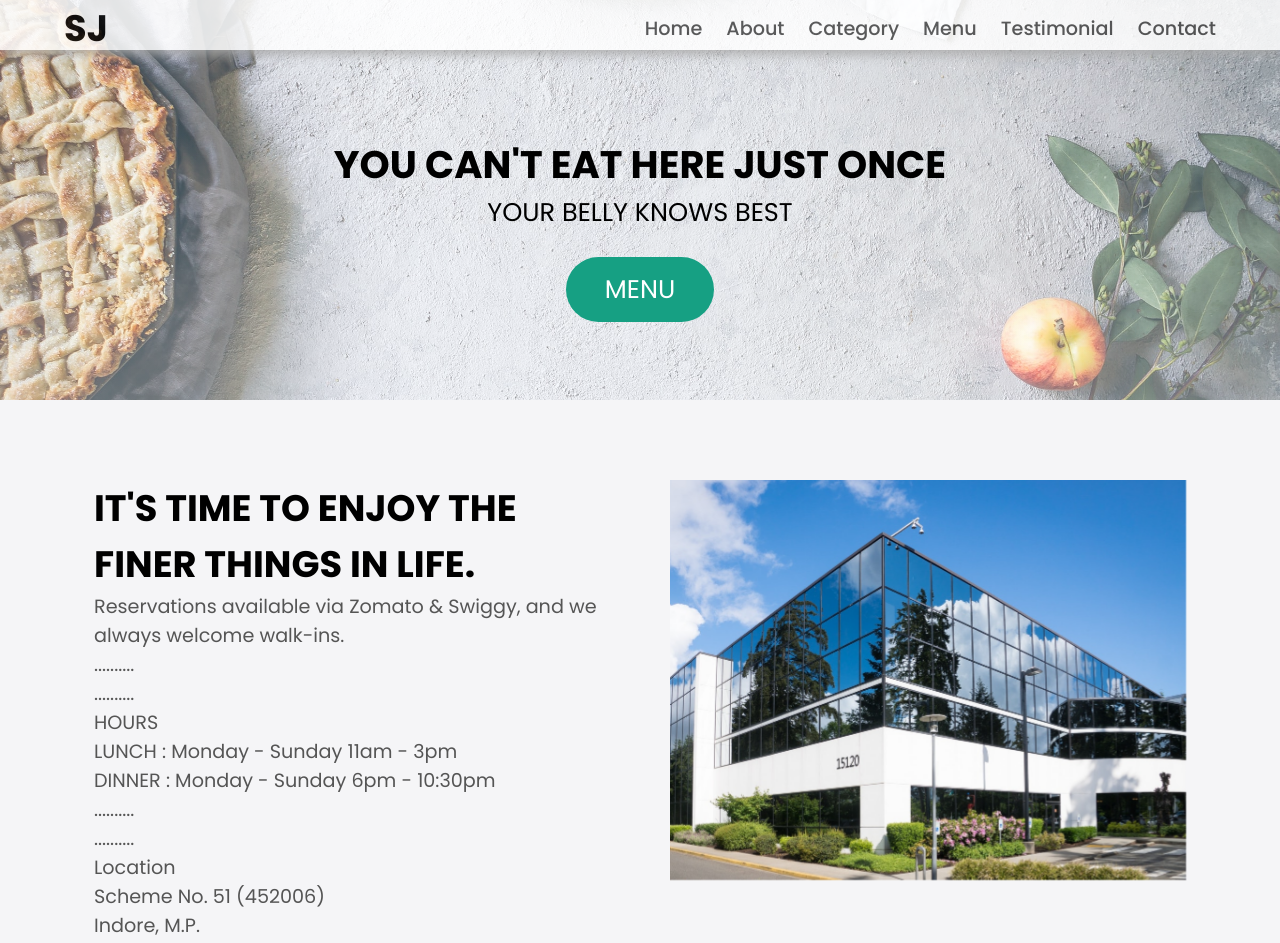
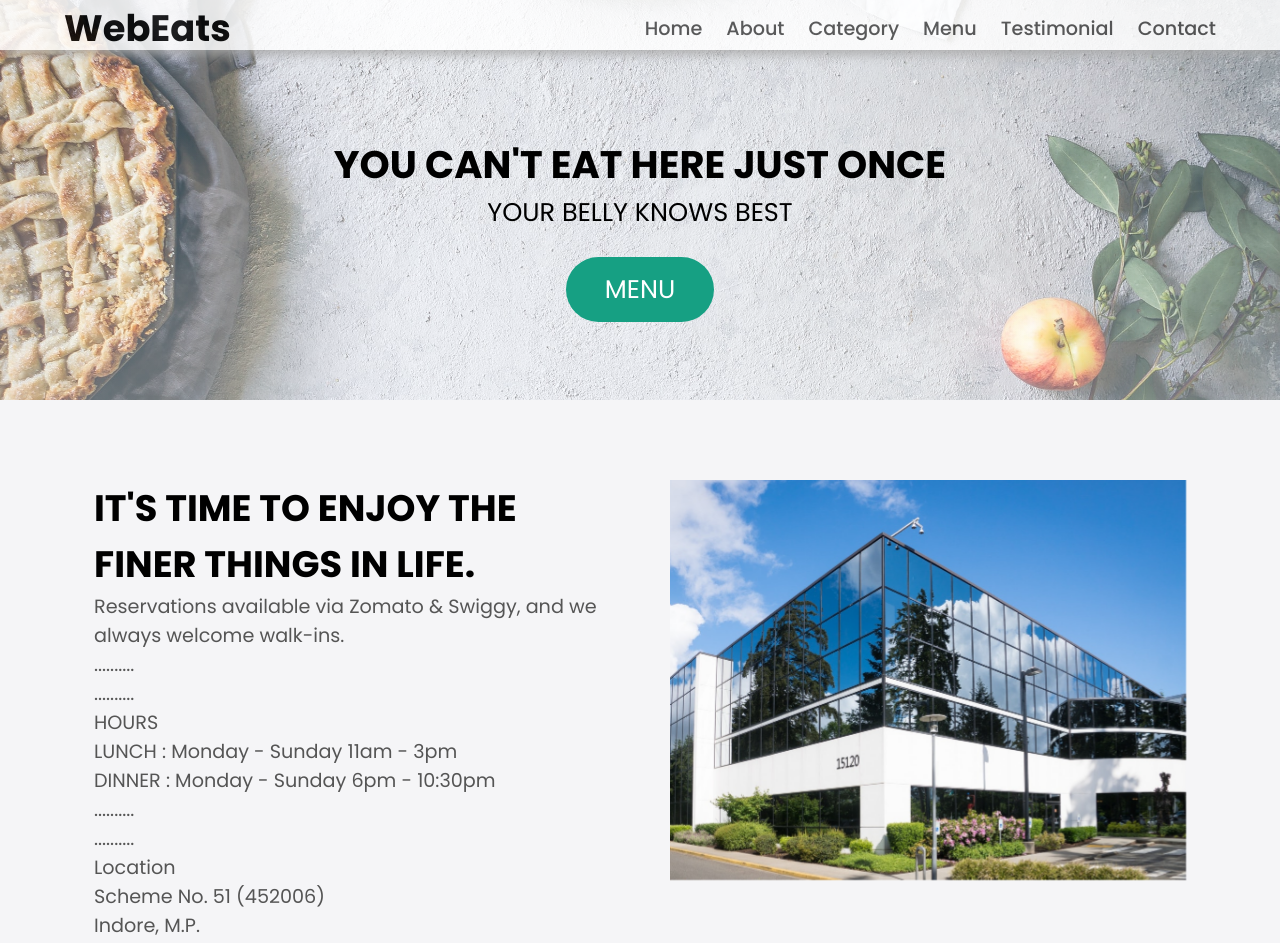
Before and after one commit to hraj132/EatWeb, a plain HTML site: page index.html in a window 1280 px wide. Shown: the top 943 px of the page. Drawn offline with nearby package versions, Linux system fonts and the light colour scheme.

Commit message:
Update index.html

```diff
--- a/index.html
+++ b/index.html
@@ -4,7 +4,7 @@
     <meta charset="UTF-8" />
     <meta http-equiv="X-UA-Compatible" content="IE=edge" />
     <meta name="viewport" content="width=device-width, initial-scale=1.0" />
-    <title>SJ Restaurant</title>
+    <title>WebEats</title>
     <link
       rel="stylesheet"
       href="https://cdnjs.cloudflare.com/ajax/libs/font-awesome/5.15.3/css/all.min.css"
@@ -31,7 +31,7 @@
           <li><a href="#testimonials">Testimonial</a></li>
           <li><a href="#contact">Contact</a></li>
         </ul>
-        <h1 class="logo">SJ</h1>
+        <h1 class="logo">WebEats</h1>
       </div>
     </nav>
     <section class="showcase-area" id="showcase">
```
